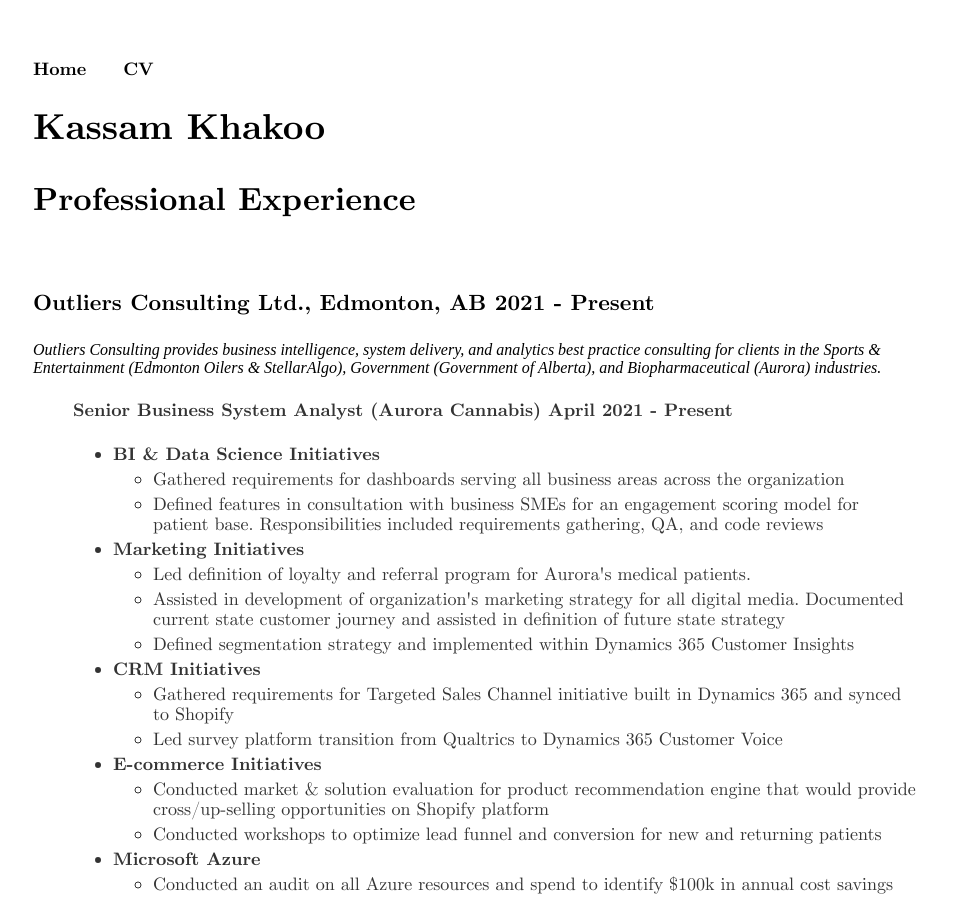
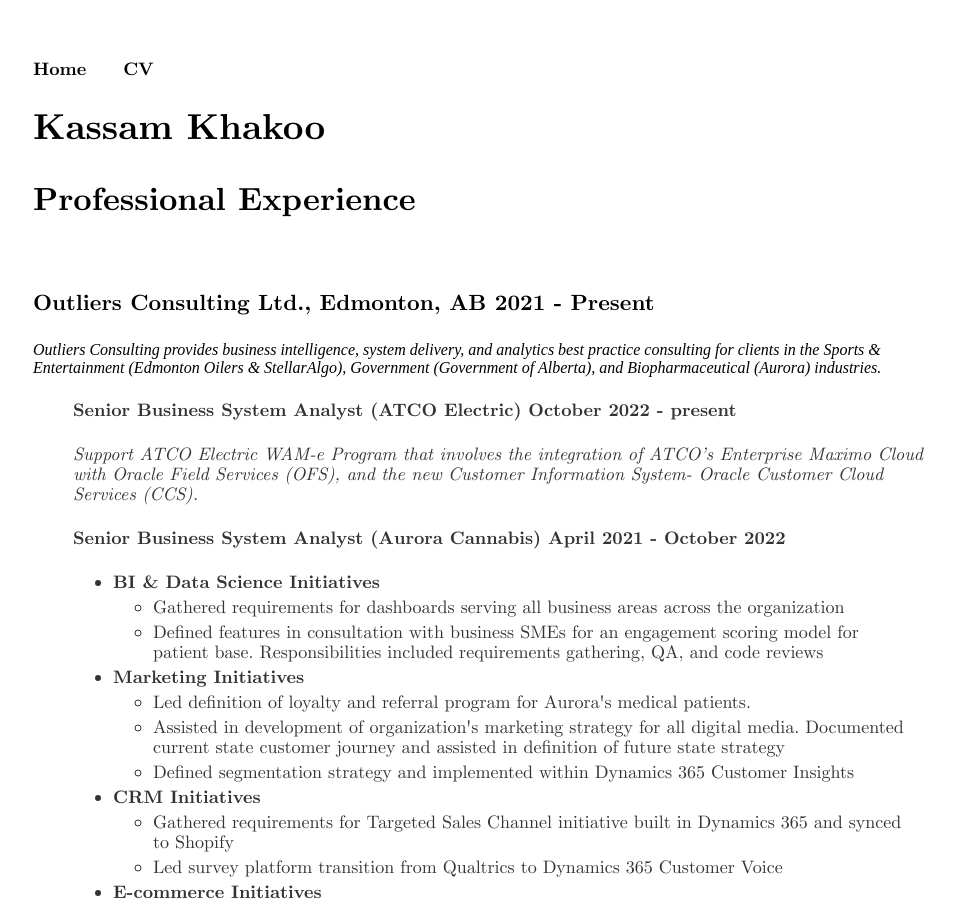
Before and after one commit to kassamkhakoo/kassamkhakoo.github.io, a Jekyll site: the page built from cv/index.html, in a window 1280 px wide and 900 px high. Shown: the whole window, without its empty margins (159-1114 px from the left). Built offline with Jekyll 4.4.1, drawn with Linux system fonts in a browser that asks for light colours.

Commit message:
Update index.html
Updated Aurora end date and added ATCO Electric

```diff
--- a/cv/index.html
+++ b/cv/index.html
@@ -9,7 +9,9 @@
 	<h3>Outliers Consulting Ltd., Edmonton, AB   2021 - Present</h3>
 	<em>Outliers Consulting provides business intelligence, system delivery, and analytics best practice consulting for clients in the Sports & Entertainment (Edmonton Oilers & StellarAlgo), Government (Government of Alberta), and Biopharmaceutical (Aurora) industries.</em>
 	<ul>
-		<h4> <b>Senior Business System Analyst (Aurora Cannabis)</b> April 2021 - Present</h4>
+		<h4> <b>Senior Business System Analyst (ATCO Electric)</b> October 2022 - present</h4>
+		<em>Support ATCO Electric WAM-e Program that involves the integration of ATCO’s Enterprise Maximo Cloud with Oracle Field Services (OFS), and the new Customer Information System- Oracle Customer Cloud Services (CCS).</em>
+		<h4> <b>Senior Business System Analyst (Aurora Cannabis)</b> April 2021 - October 2022</h4>
 		<ul style="list-style-type:disc">
 			<li><b>BI & Data Science Initiatives</b></li>
 			<ul style="list-style-type:circle">
```
